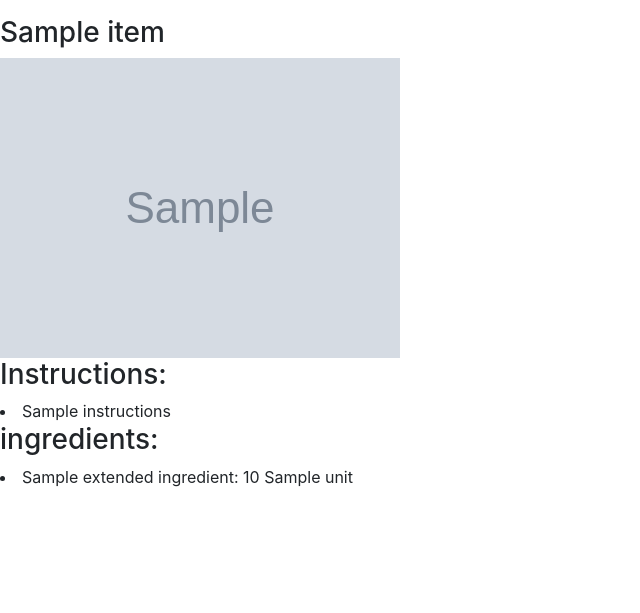
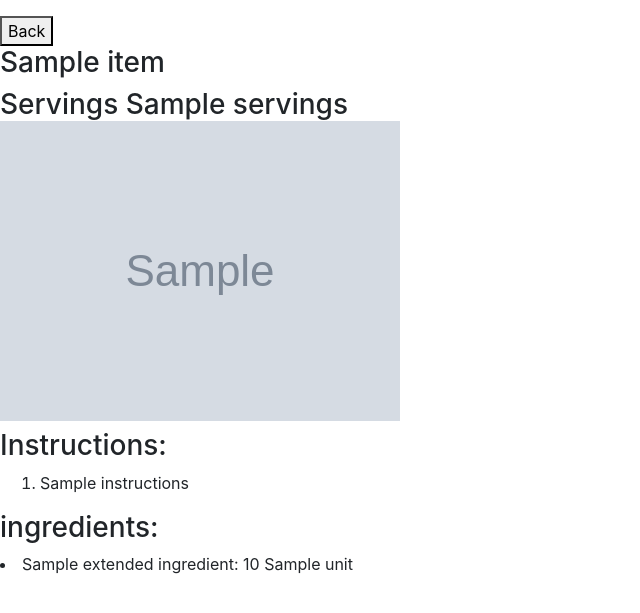
Before and after one commit to MayraM5/Recipeasy-Meal-Plan-App, a Flask app: a page that uses templates/recipe_details.html in a window 1280 px wide. Shown: the part 56-669 px from the top of the page, without its empty margins (0-640 px from the left). Run offline with Flask 2, Linux system fonts and the light colour scheme; tables that the repository leaves empty hold one stand-in row (values such as "Sample post"); grey boxes marked "Sample" are stand-in pictures; a database or web service that is not in the repository returns one stand-in record (values such as "Sample title"); data that the repository does not hold is empty; some libraries are stand-ins or nearby versions.

Commit message:
Edited details: add servings size

```diff
--- a/crud.py
+++ b/crud.py
@@ -180,10 +180,10 @@ def get_total_grocery_list(user_id):
 # x = db.session.query(GroceryItem.user_id, GroceryItem.ingredient_name, db.func.sum(GroceryItem.amount), GroceryItem.units).group_by(GroceryItem.user_id, GroceryItem.ingredient_name, GroceryItem.units).all()
 
 ####################NEW FEATURE ######################
-def create_my_recipe(user_id, recipe_id, title, image, instructions):
+def create_my_recipe(user_id, recipe_id, title, image, instructions, servings):
     """Create favorite recipes"""
 
-    new_recipe = Recipe(user_id=user_id, recipe_id=recipe_id, title=title, image=image, instructions=instructions)
+    new_recipe = Recipe(user_id=user_id, recipe_id=recipe_id, title=title, image=image, instructions=instructions, servings=servings)
 
     return new_recipe
 
--- a/model.py
+++ b/model.py
@@ -84,6 +84,7 @@ class Recipe(db.Model):
     user_id = db.Column(db.Integer, db.ForeignKey('users.user_id'))
     title = db.Column(db.String)
     image = db.Column(db.String)
+    servings = db.Column(db.Integer)
     instructions = db.Column(db.String)
 
     users = db.relationship("User", back_populates="recipes")
--- a/server.py
+++ b/server.py
@@ -200,6 +200,7 @@ def recipe_details(recipe_id):
             title = recipe.title
             image = recipe.image
             instructions = recipe.instructions.split('.')
+            servings = recipe.servings
 
         recipe_ingredients = crud.get_recipe_ingredients(recipe_id)
         ingredients_list = []
@@ -212,11 +213,10 @@ def recipe_details(recipe_id):
             ingredients_list.append(elements)
 
         return render_template("recipe_details.html", title=title, instructions=instructions,
-                        ingredients = ingredients_list, image=image)
+                        ingredients = ingredients_list, image=image, servings=servings)
 
     #Spoonacular recipe
     else:
-
         url = 'https://api.spoonacular.com/recipes/informationBulk?'
         params = {'apiKey' : SPOON_API_KEY,
                     'ids' : recipe_id,
@@ -229,6 +229,7 @@ def recipe_details(recipe_id):
             id = recipe["id"]
             title = recipe['title']
             image = recipe["image"]
+            servings = recipe["servings"]
 
             try:
                 raw_instructions = recipe["instructions"]
@@ -261,7 +262,7 @@ def recipe_details(recipe_id):
                 ingredients_list.append(elements)
 
         return render_template("recipe_details.html", title=title, instructions=instructions,
-                                ingredients = ingredients_list, image = image)
+                                ingredients = ingredients_list, servings = servings, image = image)
 
 #Add recipe to meal plan:
 # @app.route("/api/meal-plan", methods=['POST'])  #==> FLASH MSG NOT DISPLAY
@@ -474,6 +475,7 @@ def create_recipe():
     recipe_id = "cook" + (''.join(str(random.randint(0, 9)) for _ in range(5)))
     title = request.form['name']
     instructions = request.form['instructions']
+    servings = request.form['servings']
 
     #image
     my_file = request.files["my_file"]
@@ -489,7 +491,7 @@ def create_recipe():
         image = None
 
     # save to db
-    new_recipe = crud.create_my_recipe(logged_in_user_id, recipe_id, title, image, instructions)
+    new_recipe = crud.create_my_recipe(logged_in_user_id, recipe_id, title, image, instructions, servings)
     db.session.add(new_recipe)
     db.session.commit()
 
--- a/templates/favorites.html
+++ b/templates/favorites.html
@@ -17,7 +17,7 @@
         </div>
         {% else %}
         <div class="recipe_image">
-            <img style="width:200px; height:auto" src="../static/images/no_recipe_picture.jpg">
+            <a href="/recipe-details-{{ id }}"><img style="width:200px; height:auto" src="../static/images/no_recipe_picture.jpg"></a>
         </div>
         {% endif %}
         <div>
--- a/templates/mealplan.html
+++ b/templates/mealplan.html
@@ -17,7 +17,7 @@
             </div>
             {% else %}
             <div class="recipe_image">
-                <img style="width:200px; height:auto" src="../static/images/no_recipe_picture.jpg">
+                <a href="/recipe-details-{{ id }}"><img style="width:200px; height:auto" src="../static/images/no_recipe_picture.jpg"></a>
             </div>
             {% endif %}
             <div>
--- a/templates/my_recipes.html
+++ b/templates/my_recipes.html
@@ -23,7 +23,7 @@
         </div>
         {% else %}
         <div class="recipe_image">
-            <img style="width:200px; height:auto" src="../static/images/no_recipe_picture.jpg">
+          <a href="/recipe-details-{{ id }}"><img style="width:200px; height:auto" src="../static/images/no_recipe_picture.jpg"></a>
         </div>
         {% endif %}
         <div>
--- a/templates/recipe_details.html
+++ b/templates/recipe_details.html
@@ -2,7 +2,9 @@
 
 {% block body %}
 <body>
+<button onclick="window.history.back()">Back</button>
 <h3>{{ title }}</h3>
+<h3> Servings {{ servings }}
 {% if image %}
 <div class="recipe_image">
     <img src="{{ image }}" >
@@ -15,12 +17,16 @@
 
 {% if instructions %}
     <h3>Instructions:</h3>
-    {% for instruction in instructions %}
-        <li>{{ instruction }} </li>
+<ol>
+    {% for i in instructions %}
+        <li>{{ i }} </li>
     {% endfor %}
+</ol>
+
 {% else %}
     <p>Sorry! There are no instructions for this recipe yet &#128542;</p>
 {% endif %}
+
 
 {% if ingredients %}
     <h3>ingredients:</h3>
```
Also changed, not shown: templates/create_recipe.html (+14 -0 lines).
